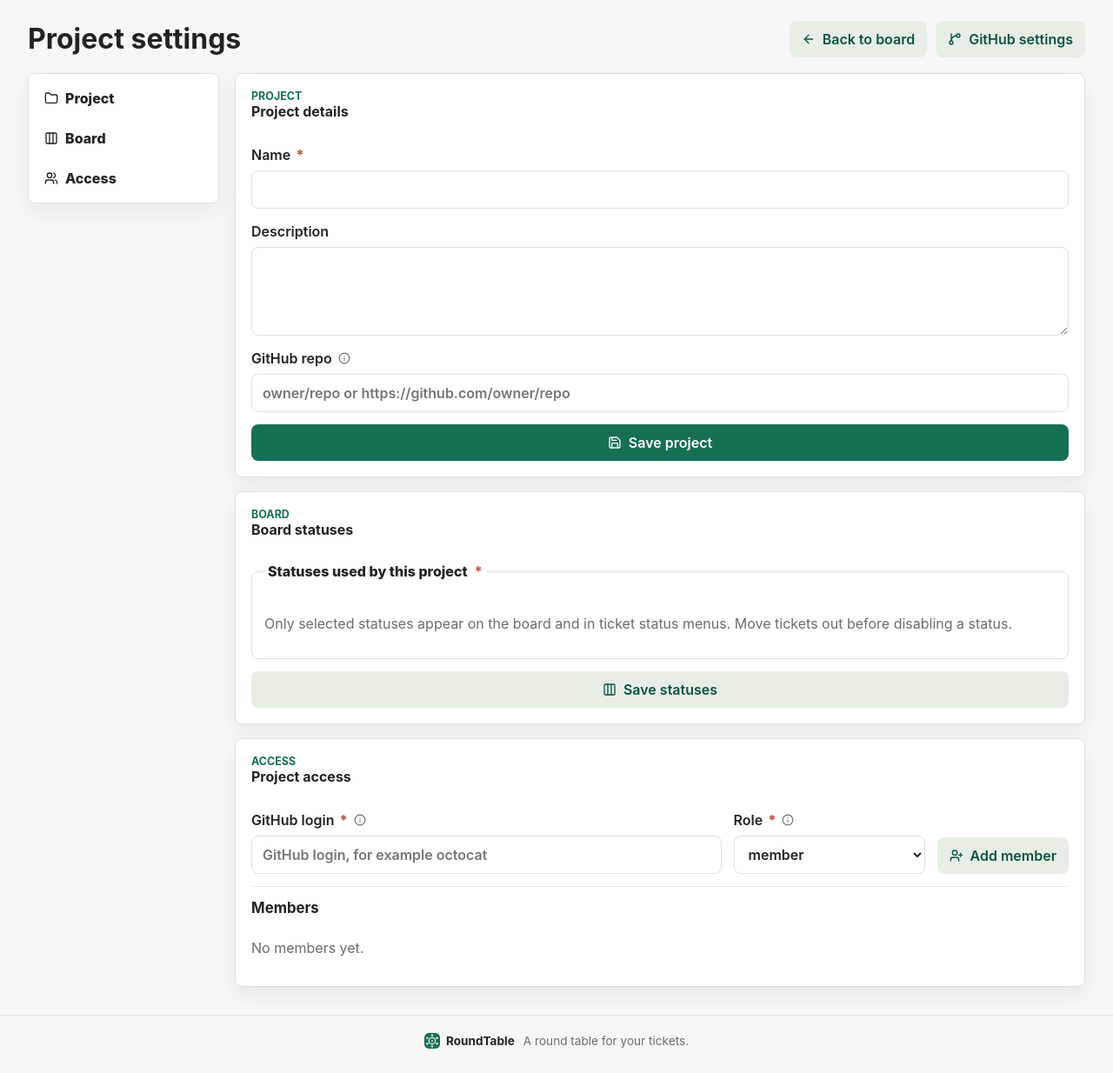
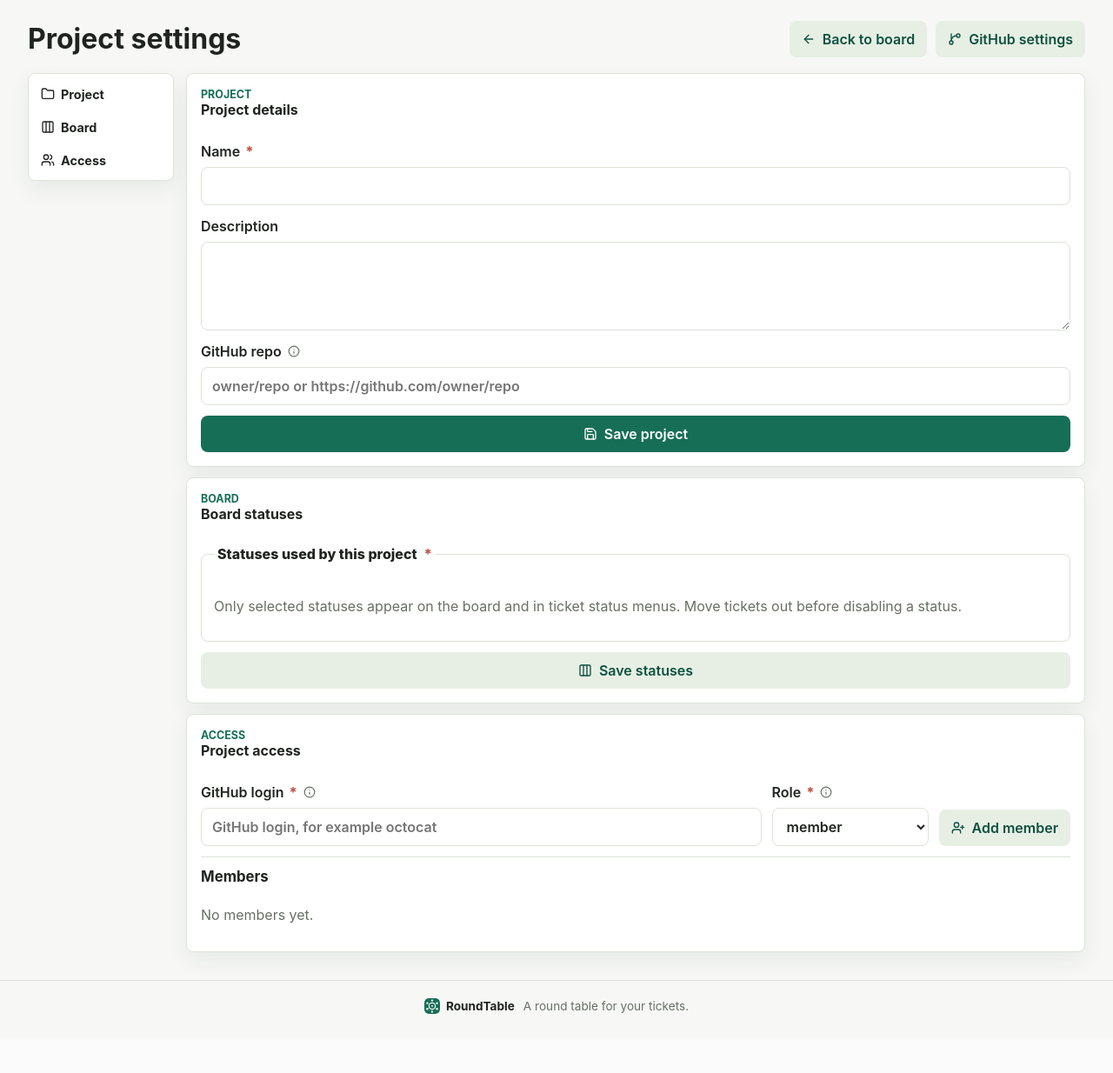
Before and after one commit to q121212/RoundTable, a FastAPI app: template app/templates/project_settings.html in a window 1280 px wide. Shown: the part 64-1298 px from the top of the page at 87% size. After the commit the page ends 1230 px from the top, so only its background shows below. Run offline with FastAPI, Linux system fonts and the light colour scheme; the template is opened without the code that fills it, so the values that code supplies are empty.

Commit message:
Compact desktop project settings

```diff
--- a/app/static/styles.css
+++ b/app/static/styles.css
@@ -2042,8 +2042,8 @@ a.ticket-key:hover {
 /* Project settings: member management + delete confirmation (Codex round). */
 .project-settings-layout {
   display: grid;
-  grid-template-columns: minmax(180px, 220px) minmax(0, 1fr);
-  gap: 18px;
+  grid-template-columns: 168px minmax(0, 1fr);
+  gap: 14px;
   align-items: start;
 }
 
@@ -2051,8 +2051,8 @@ a.ticket-key:hover {
   position: sticky;
   top: 74px;
   display: grid;
-  gap: 6px;
-  padding: 8px;
+  gap: 4px;
+  padding: 6px;
   border: 1px solid var(--line);
   border-radius: 8px;
   background: var(--surface);
@@ -2063,12 +2063,13 @@ a.ticket-key:hover {
   display: inline-flex;
   align-items: center;
   justify-content: flex-start;
-  gap: 8px;
-  min-height: 40px;
-  padding: 8px 10px;
+  gap: 7px;
+  min-height: 34px;
+  padding: 6px 8px;
   border-radius: 7px;
   color: var(--text);
-  font-weight: 800;
+  font-size: 0.9rem;
+  font-weight: 750;
 }
 
 .settings-rail a:hover,
@@ -2079,13 +2080,14 @@ a.ticket-key:hover {
 
 .settings-stack {
   display: grid;
-  gap: 16px;
+  gap: 12px;
   min-width: 0;
 }
 
 .settings-section {
   display: grid;
-  gap: 14px;
+  gap: 12px;
+  padding: 16px;
 }
 
 .section-heading {
@@ -2101,8 +2103,8 @@ a.ticket-key:hover {
 
 .settings-subsection {
   display: grid;
-  gap: 10px;
-  padding-top: 14px;
+  gap: 8px;
+  padding-top: 12px;
   border-top: 1px solid var(--line);
 }
 
@@ -2112,8 +2114,16 @@ a.ticket-key:hover {
 }
 
 .access-add-form {
-  grid-template-columns: minmax(180px, 1fr) minmax(140px, 220px) auto;
+  grid-template-columns: minmax(180px, 1fr) minmax(120px, 180px) auto;
   align-items: end;
+}
+
+.settings-section .stacked-form {
+  gap: 12px;
+}
+
+.settings-section textarea {
+  min-height: 94px;
 }
 
 .wide-panel {
```
